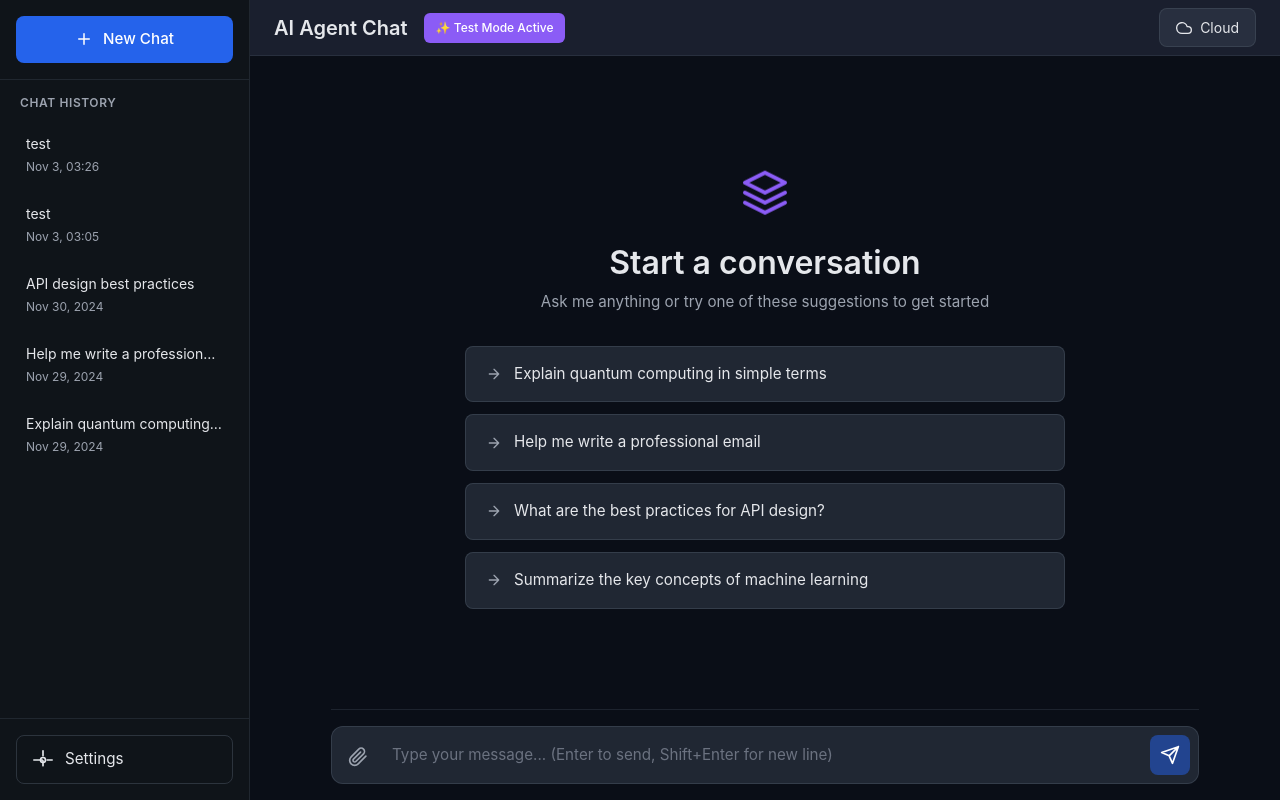
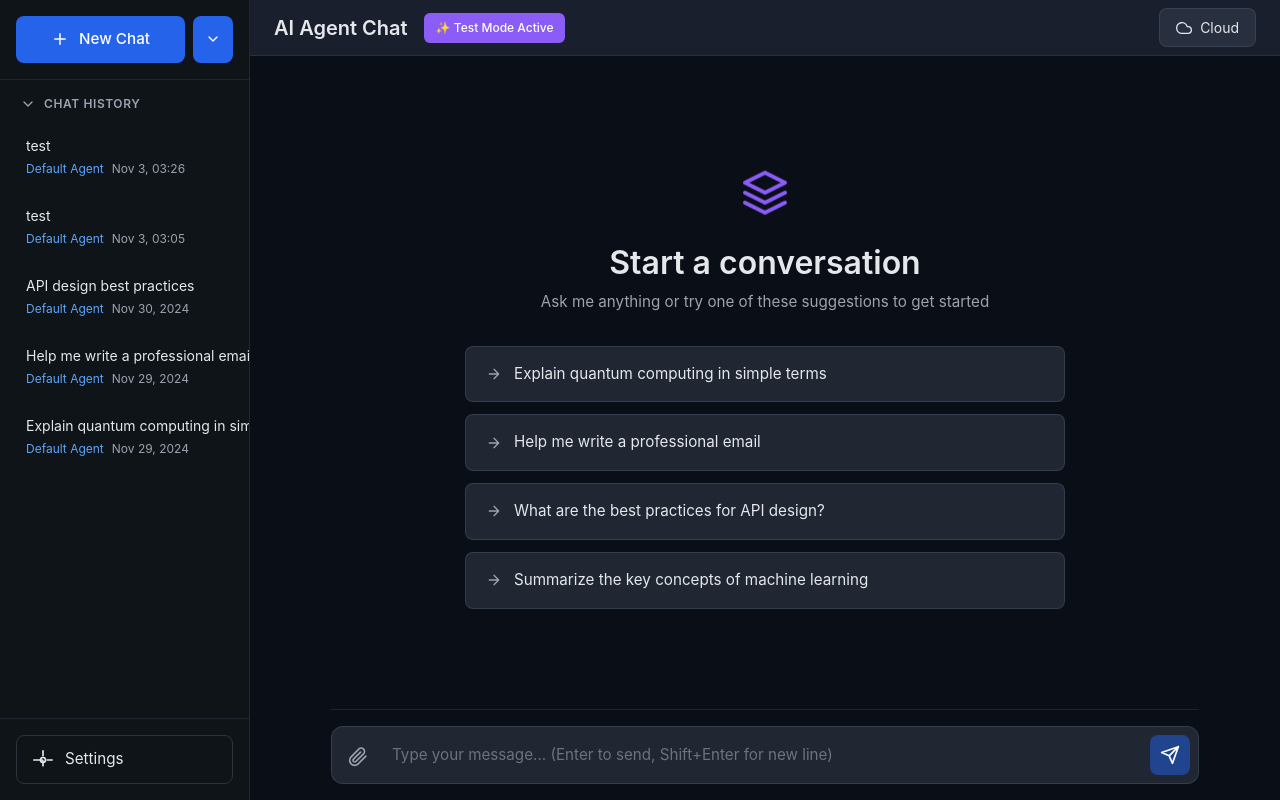
Before and after one commit to pkbullock/maf-assistants, an ASP.NET Core app: page / in a window 1280 px wide. Run offline with ASP.NET Core 8, Linux system fonts and the light colour scheme; style sheets or scripts are compiled from the project's sources; some libraries are stand-ins or nearby versions.

Commit message:
Add collapsible chat history, delete functionality, agent selection dropdown, and multi-agent support
Co-authored-by: pkbullock <8781041+pkbullock@users.noreply.github.com>

```diff
--- a/MAF.UI/Components/Layout/NavMenu.razor
+++ b/MAF.UI/Components/Layout/NavMenu.razor
@@ -7,33 +7,79 @@
 
 <div class="nav-menu">
     <div class="nav-header">
+        <div class="new-chat-wrapper">
             <button class="new-chat-button" @onclick="HandleNewChat">
                 <svg width="18" height="18" viewBox="0 0 24 24" fill="none">
                     <path d="M12 5v14M5 12h14" stroke="currentColor" stroke-width="2" stroke-linecap="round"/>
                 </svg>
                 New Chat
             </button>
+            <button class="agent-dropdown-toggle" @onclick="ToggleAgentDropdown" title="Select Agent">
+                <svg width="16" height="16" viewBox="0 0 24 24" fill="none">
+                    <path d="M6 9l6 6 6-6" stroke="currentColor" stroke-width="2" stroke-linecap="round" stroke-linejoin="round"/>
+                </svg>
+            </button>
+        </div>
+
+        @if (showAgentDropdown)
+        {
+            <div class="agent-dropdown">
+                @foreach (var agent in availableAgents)
+                {
+                    <button class="agent-option" @onclick="() => HandleNewChatWithAgent(agent.Id)">
+                        <span class="agent-icon">@agent.IconEmoji</span>
+                        <div class="agent-info">
+                            <div class="agent-name">@agent.Name</div>
+                            <div class="agent-description">@agent.Description</div>
+                        </div>
+                    </button>
+                }
+            </div>
+        }
     </div>
 
     <div class="nav-scrollable">
         <div class="nav-section">
-            <h3 class="section-title">Chat History</h3>
+            <div class="section-header" @onclick="ToggleChatHistory">
+                <h3 class="section-title">
+                    <svg class="collapse-icon @(isChatHistoryCollapsed ? "collapsed" : "")" width="16" height="16" viewBox="0 0 24 24" fill="none">
+                        <path d="M6 9l6 6 6-6" stroke="currentColor" stroke-width="2" stroke-linecap="round" stroke-linejoin="round"/>
+                    </svg>
+                    Chat History
+                </h3>
+            </div>
+
+            @if (!isChatHistoryCollapsed)
+            {
                 @if (sessions.Any())
                 {
                     @foreach (var session in sessions)
                     {
-                    <button class="chat-item @(currentSession?.Id == session.Id ? "active" : "")"
+                        <div class="chat-item-wrapper @(currentSession?.Id == session.Id ? "active" : "")">
+                            <button class="chat-item"
                                     @onclick="() => HandleSelectSession(session.Id)">
                                 <div class="chat-item-content">
                                     <div class="chat-title">@session.Title</div>
-                            <div class="chat-date">@FormatDate(session.LastMessageAt)</div>
+                                    <div class="chat-meta">
+                                        <span class="chat-agent">@session.AgentName</span>
+                                        <span class="chat-date">@FormatDate(session.LastMessageAt)</span>
+                                    </div>
                                 </div>
                             </button>
+                            <button class="delete-button" @onclick="() => HandleDeleteSession(session.Id)"
+                                    @onclick:stopPropagation="true" title="Delete chat">
+                                <svg width="14" height="14" viewBox="0 0 24 24" fill="none">
+                                    <path d="M3 6h18M8 6V4a2 2 0 0 1 2-2h4a2 2 0 0 1 2 2v2m3 0v14a2 2 0 0 1-2 2H7a2 2 0 0 1-2-2V6h14z"
+                                          stroke="currentColor" stroke-width="2" stroke-linecap="round" stroke-linejoin="round"/>
+                                </svg>
+                            </button>
+                        </div>
                     }
                 }
                 else
                 {
                     <div class="empty-state">No chat history</div>
+                }
             }
         </div>
     </div>
@@ -52,10 +98,14 @@
 @code {
     private List<ChatSession> sessions = new();
     private ChatSession? currentSession;
+    private List<Agent> availableAgents = new();
+    private bool showAgentDropdown = false;
+    private bool isChatHistoryCollapsed = false;
 
     protected override void OnInitialized()
     {
         LoadSessions();
+        availableAgents = ChatService.GetAvailableAgents();
         ChatService.OnChange += OnChatServiceChanged;
     }
 
@@ -76,9 +126,27 @@
         StateHasChanged();
     }
 
+    private void ToggleAgentDropdown()
+    {
+        showAgentDropdown = !showAgentDropdown;
+    }
+
+    private void ToggleChatHistory()
+    {
+        isChatHistoryCollapsed = !isChatHistoryCollapsed;
+    }
+
     private void HandleNewChat()
     {
+        showAgentDropdown = false;
         ChatService.CreateNewSession();
+        Navigation.NavigateTo("/", forceLoad: false);
+    }
+
+    private void HandleNewChatWithAgent(string agentId)
+    {
+        showAgentDropdown = false;
+        ChatService.CreateNewSession(agentId);
         Navigation.NavigateTo("/", forceLoad: false);
     }
 
@@ -86,6 +154,11 @@
     {
         ChatService.SetCurrentSession(sessionId);
         Navigation.NavigateTo("/", forceLoad: false);
+    }
+
+    private void HandleDeleteSession(string sessionId)
+    {
+        ChatService.DeleteSession(sessionId);
     }
 
     private string FormatDate(DateTime date)
--- a/MAF.UI/Components/Layout/NavMenu.razor.css
+++ b/MAF.UI/Components/Layout/NavMenu.razor.css
@@ -8,10 +8,16 @@
 .nav-header {
     padding: 1rem;
     border-bottom: 1px solid rgba(75, 85, 99, 0.3);
+    position: relative;
+}
+
+.new-chat-wrapper {
+    display: flex;
+    gap: 0.5rem;
 }
 
 .new-chat-button {
-    width: 100%;
+    flex: 1;
     display: flex;
     align-items: center;
     justify-content: center;
@@ -29,6 +35,79 @@
 
 .new-chat-button:hover {
     background: #1d4ed8;
+}
+
+.agent-dropdown-toggle {
+    display: flex;
+    align-items: center;
+    justify-content: center;
+    padding: 0.75rem;
+    background: #2563eb;
+    border: none;
+    border-radius: 0.5rem;
+    color: white;
+    cursor: pointer;
+    transition: all 0.2s;
+}
+
+.agent-dropdown-toggle:hover {
+    background: #1d4ed8;
+}
+
+.agent-dropdown {
+    position: absolute;
+    top: calc(100% + 0.5rem);
+    left: 1rem;
+    right: 1rem;
+    background: #1f2937;
+    border: 1px solid rgba(75, 85, 99, 0.5);
+    border-radius: 0.5rem;
+    padding: 0.5rem;
+    z-index: 100;
+    box-shadow: 0 10px 25px rgba(0, 0, 0, 0.5);
+}
+
+.agent-option {
+    width: 100%;
+    display: flex;
+    align-items: center;
+    gap: 0.75rem;
+    padding: 0.75rem;
+    background: transparent;
+    border: none;
+    border-radius: 0.375rem;
+    cursor: pointer;
+    transition: all 0.2s;
+    text-align: left;
+}
+
+.agent-option:hover {
+    background: rgba(55, 65, 81, 0.7);
+}
+
+.agent-icon {
+    font-size: 1.5rem;
+    flex-shrink: 0;
+}
+
+.agent-info {
+    flex: 1;
+    min-width: 0;
+}
+
+.agent-name {
+    font-size: 0.875rem;
+    font-weight: 500;
+    color: #e5e7eb;
+    margin-bottom: 0.125rem;
+}
+
+.agent-description {
+    font-size: 0.75rem;
+    color: #9ca3af;
+    overflow: hidden;
+    text-overflow: ellipsis;
+    white-space: nowrap;
 }
 
 .nav-scrollable {
@@ -58,7 +137,15 @@
     padding: 0 0.75rem;
 }
 
+.section-header {
+    cursor: pointer;
+    margin-bottom: 0.5rem;
+}
+
 .section-title {
+    display: flex;
+    align-items: center;
+    gap: 0.5rem;
     font-size: 0.75rem;
     font-weight: 600;
     color: #9ca3af;
@@ -67,11 +154,30 @@
     margin: 0 0 0.75rem 0.5rem;
 }
 
+.collapse-icon {
+    transition: transform 0.2s;
+}
+
+.collapse-icon.collapsed {
+    transform: rotate(-90deg);
+}
+
+.chat-item-wrapper {
+    position: relative;
+    margin-bottom: 0.25rem;
+    display: flex;
+    align-items: center;
+    border-radius: 0.5rem;
+}
+
+.chat-item-wrapper.active {
+    background: rgba(37, 99, 235, 0.2);
+}
+
 .chat-item {
-    width: 100%;
+    flex: 1;
     display: block;
     padding: 0.75rem 0.875rem;
-    margin-bottom: 0.25rem;
     background: transparent;
     border: none;
     border-radius: 0.5rem;
@@ -105,8 +232,18 @@
     white-space: nowrap;
 }
 
+.chat-meta {
+    display: flex;
+    align-items: center;
+    gap: 0.5rem;
+    font-size: 0.75rem;
+}
+
+.chat-agent {
+    color: #60a5fa;
+}
+
 .chat-date {
-    font-size: 0.75rem;
     color: #9ca3af;
 }
 
--- a/MAF.UI/Models/ChatSession.cs
+++ b/MAF.UI/Models/ChatSession.cs
@@ -7,4 +7,6 @@ public class ChatSession
     public DateTime CreatedAt { get; set; } = DateTime.Now;
     public DateTime LastMessageAt { get; set; } = DateTime.Now;
     public List<ChatMessage> Messages { get; set; } = new();
+    public string AgentId { get; set; } = string.Empty;
+    public string AgentName { get; set; } = "Default Agent";
 }
```
Also changed, not shown: other parts of MAF.UI/Components/Layout/NavMenu.razor.css (+24 -3 lines), MAF.UI/Models/Agent.cs (added, +10 -0 lines), MAF.UI/Services/ChatService.cs (+74 -2 lines). Lines whose indentation alone changed are shown as unchanged.
